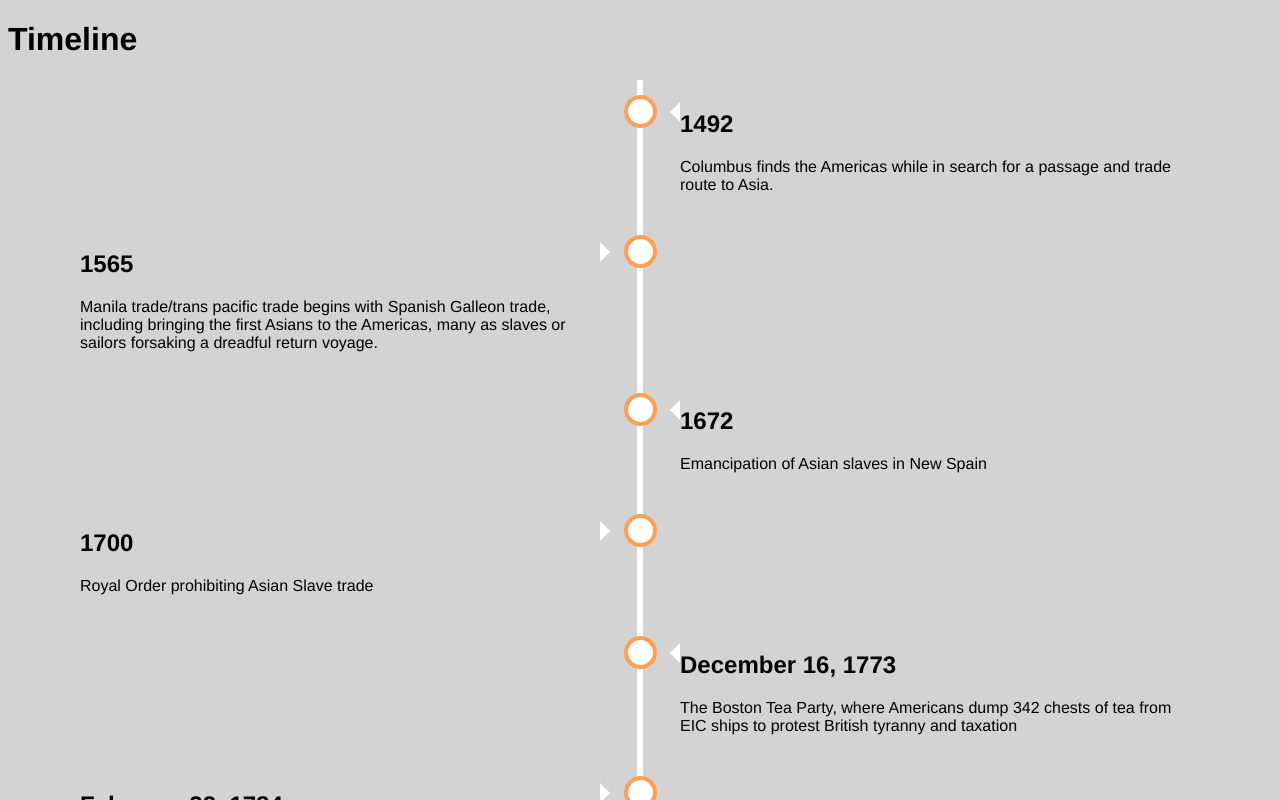
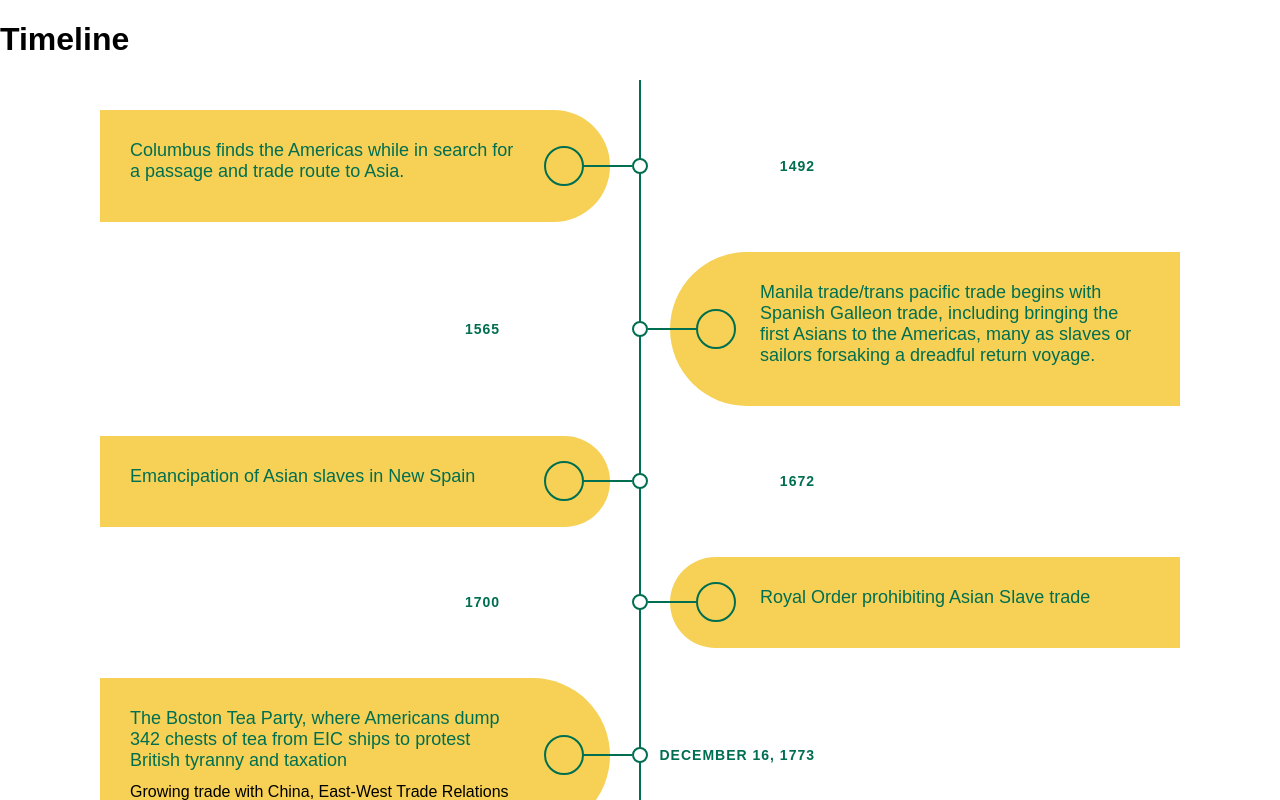
Before and after one commit to McGarvs/ASAM-Timeline, a JavaScript app: page / in a window 1280 px wide. Shown: the top 800 px of the page. Built offline with nearby package versions, Linux system fonts and the light colour scheme; the HTML template or start-up script is replaced by a standard one.

Commit message:
Better Template

```diff
--- a/src/Event.js
+++ b/src/Event.js
@@ -3,9 +3,14 @@ import './styles/Events.css';
 function Event(props) {
     // console.log("EVENT-DATA", props.date, props.desc)
     return (
-        <div className={(props.index % 2 === 0) ? "container right" : "container left"}>
-            <h2>{props.date}</h2>
-            <p>{props.desc}</p>
+        <div className={(props.index % 2 === 0) ? "container left" : "container right"}>
+            <div className={"date"}>{props.date}</div>
+            <i className={"icon"}></i>
+            <div className={"content"}>
+                <h2>{props.desc}</h2>
+                <p>{props.comment}</p>
+            </div>
+
         </div>
     );
 }
--- a/src/styles/App.css
+++ b/src/styles/App.css
@@ -1,38 +1,11 @@
-.App {
-  text-align: center;
+*,
+*::before,
+*::after {
+  box-sizing: border-box;
 }
 
-.App-logo {
-  height: 40vmin;
-  pointer-events: none;
+body {
+  margin: 0;
+  font-family: Arial, Helvetica, sans-serif;
+  background: #ffffff;
 }
-
-@media (prefers-reduced-motion: no-preference) {
-  .App-logo {
-    animation: App-logo-spin infinite 20s linear;
-  }
-}
-
-.App-header {
-  background-color: #282c34;
-  min-height: 100vh;
-  display: flex;
-  flex-direction: column;
-  align-items: center;
-  justify-content: center;
-  font-size: calc(10px + 2vmin);
-  color: white;
-}
-
-.App-link {
-  color: #61dafb;
-}
-
-@keyframes App-logo-spin {
-  from {
-    transform: rotate(0deg);
-  }
-  to {
-    transform: rotate(360deg);
-  }
-}
--- a/src/styles/Events.css
+++ b/src/styles/Events.css
@@ -1,134 +1,181 @@
-* {
-    box-sizing: border-box;
+.timeline {
+    position: relative;
+    width: 100%;
+    max-width: 1140px;
+    margin: 0 auto;
+    padding: 15px 0;
 }
 
-/* Set a background color */
-body {
-    background-color: lightgrey;
-    font-family: Helvetica, sans-serif;
-}
-
-/* The actual timeline (the vertical ruler) */
-.timeline {
-    position: relative;
-    max-width: 1200px;
-    margin: 0 auto;
-}
-
-/* The actual timeline (the vertical ruler) */
 .timeline::after {
     content: '';
     position: absolute;
-    width: 6px;
-    background-color: white;
+    width: 2px;
+    background: #006E51;
     top: 0;
     bottom: 0;
     left: 50%;
-    margin-left: -3px;
+    margin-left: -1px;
 }
 
-/* Container around content */
 .container {
-    padding: 10px 40px;
+    padding: 15px 30px;
     position: relative;
-    background-color: inherit;
+    background: inherit;
     width: 50%;
 }
 
-/* The circles on the timeline */
+.container.left {
+    left: 0;
+}
+
+.container.right {
+    left: 50%;
+}
+
 .container::after {
     content: '';
     position: absolute;
-    width: 25px;
-    height: 25px;
-    right: -17px;
-    background-color: white;
-    border: 4px solid #FF9F55;
-    top: 15px;
-    border-radius: 50%;
+    width: 16px;
+    height: 16px;
+    top: calc(50% - 8px);
+    right: -8px;
+    background: #ffffff;
+    border: 2px solid #006E51;
+    border-radius: 16px;
     z-index: 1;
 }
 
-/* Place the container to the left */
-.left {
-    left: 0;
+.container.right::after {
+    left: -8px;
 }
 
-/* Place the container to the right */
-.right {
-    left: 50%;
+.container::before {
+    content: '';
+    position: absolute;
+    width: 50px;
+    height: 2px;
+    top: calc(50% - 1px);
+    right: 8px;
+    background: #006E51;
+    z-index: 1;
 }
 
-/* Add arrows to the left container (pointing right) */
-.left::before {
-    content: " ";
-    height: 0;
-    position: absolute;
-    top: 22px;
-    width: 0;
-    z-index: 1;
-    right: 30px;
-    border: medium solid white;
-    border-width: 10px 0 10px 10px;
-    border-color: transparent transparent transparent white;
+.container.right::before {
+    left: 8px;
 }
 
-/* Add arrows to the right container (pointing left) */
-.right::before {
-    content: " ";
-    height: 0;
+.container .date {
     position: absolute;
-    top: 22px;
-    width: 0;
+    display: inline-block;
+    top: calc(50% - 8px);
+    text-align: center;
+    font-size: 14px;
+    font-weight: bold;
+    color: #006E51;
+    text-transform: uppercase;
+    letter-spacing: 1px;
     z-index: 1;
-    left: 30px;
-    border: medium solid white;
-    border-width: 10px 10px 10px 0;
-    border-color: transparent white transparent transparent;
 }
 
-/* Fix the circle for containers on the right side */
-.right::after {
-    left: -16px;
+.container.left .date {
+    right: -175px;
 }
 
-/* The actual content */
-.content {
-    padding: 20px 30px;
-    background-color: white;
-    position: relative;
-    border-radius: 6px;
+.container.right .date {
+    left: -175px;
 }
 
-/* Media queries - Responsive timeline on screens less than 600px wide */
-@media screen and (max-width: 600px) {
-    /* Place the timelime to the left */
+.container .icon {
+    position: absolute;
+    display: inline-block;
+    width: 40px;
+    height: 40px;
+    padding: 9px 0;
+    top: calc(50% - 20px);
+    background: #F6D155;
+    border: 2px solid #006E51;
+    border-radius: 40px;
+    text-align: center;
+    font-size: 18px;
+    color: #006E51;
+    z-index: 1;
+}
+
+.container.left .icon {
+    right: 56px;
+}
+
+.container.right .icon {
+    left: 56px;
+}
+
+.container .content {
+    padding: 30px 90px 30px 30px;
+    background: #F6D155;
+    position: relative;
+    border-radius: 0 500px 500px 0;
+}
+
+.container.right .content {
+    padding: 30px 30px 30px 90px;
+    border-radius: 500px 0 0 500px;
+}
+
+.container .content h2 {
+    margin: 0 0 10px 0;
+    font-size: 18px;
+    font-weight: normal;
+    color: #006E51;
+}
+
+.container .content p {
+    margin: 0;
+    font-size: 16px;
+    line-height: 22px;
+    color: #000000;
+}
+
+@media (max-width: 767.98px) {
     .timeline::after {
-        left: 31px;
+        left: 90px;
     }
 
-    /* Full-width containers */
     .container {
         width: 100%;
-        padding-left: 70px;
-        padding-right: 25px;
+        padding-left: 120px;
+        padding-right: 30px;
     }
 
-    /* Make sure that all arrows are pointing leftwards */
-    .container::before {
-        left: 60px;
-        border: medium solid white;
-        border-width: 10px 10px 10px 0;
-        border-color: transparent white transparent transparent;
+    .container.right {
+        left: 0%;
     }
 
-    /* Make sure all circles are at the same spot */
-    .left::after, .right::after {
+    .container.left::after,
+    .container.right::after {
+        left: 82px;
+    }
+
+    .container.left::before,
+    .container.right::before {
+        left: 100px;
+        border-color: transparent #006E51 transparent transparent;
+    }
+
+    .container.left .date,
+    .container.right .date {
+        right: auto;
         left: 15px;
     }
 
-    /* Make all right containers behave like the left ones */
-    .right {
-        left: 0%;
+    .container.left .icon,
+    .container.right .icon {
+        right: auto;
+        left: 146px;
+    }
+
+    .container.left .content,
+    .container.right .content {
+        padding: 30px 30px 30px 90px;
+        border-radius: 500px 0 0 500px;
     }
 }
```
